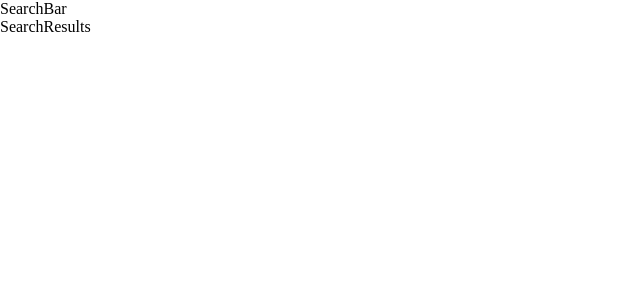
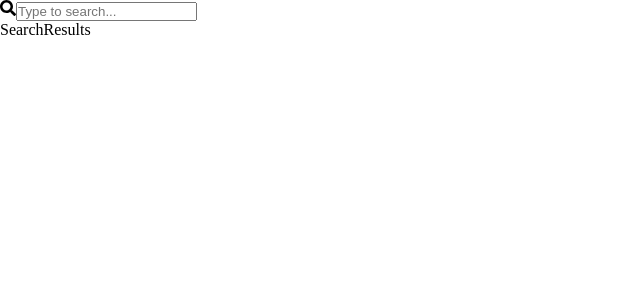
Before and after one commit to Lu-Smith/searchbar_react_vite, a React (Vite) app in the folder react-search-bar/: page / in a window 1280 px wide. Shown: the top 300 px of the page, without its empty margins (0-640 px from the left). Built offline with nearby package versions, Linux system fonts and the light colour scheme.

Commit message:
Updated content of SearchBar

```diff
--- a/react-search-bar/src/App.tsx
+++ b/react-search-bar/src/App.tsx
@@ -1,9 +1,11 @@
+import SearchBar from "./components/SearchBar";
+
 function App() {
 
   return (
     <div className='App'>
       <div className="searchBarContainer">
-        <div>SearchBar</div>
+        <SearchBar />
         <div>SearchResults</div>
       </div>
     </div>
--- a/react-search-bar/src/components/SearchBar.tsx
+++ b/react-search-bar/src/components/SearchBar.tsx
@@ -1,9 +1,13 @@
-import React from 'react'
+import React from 'react';
+import { FaSearch } from 'react-icons/fa';
 
 const SearchBar = () => {
   return (
-    <div>SearchBar</div>
+    <div className='input-wrapper'>
+        <FaSearch id="search-icon" />
+        <input type="text" placeholder='Type to search...' />
+    </div>
   )
 }
 
-export default SearchBar
+export default SearchBar;
```
